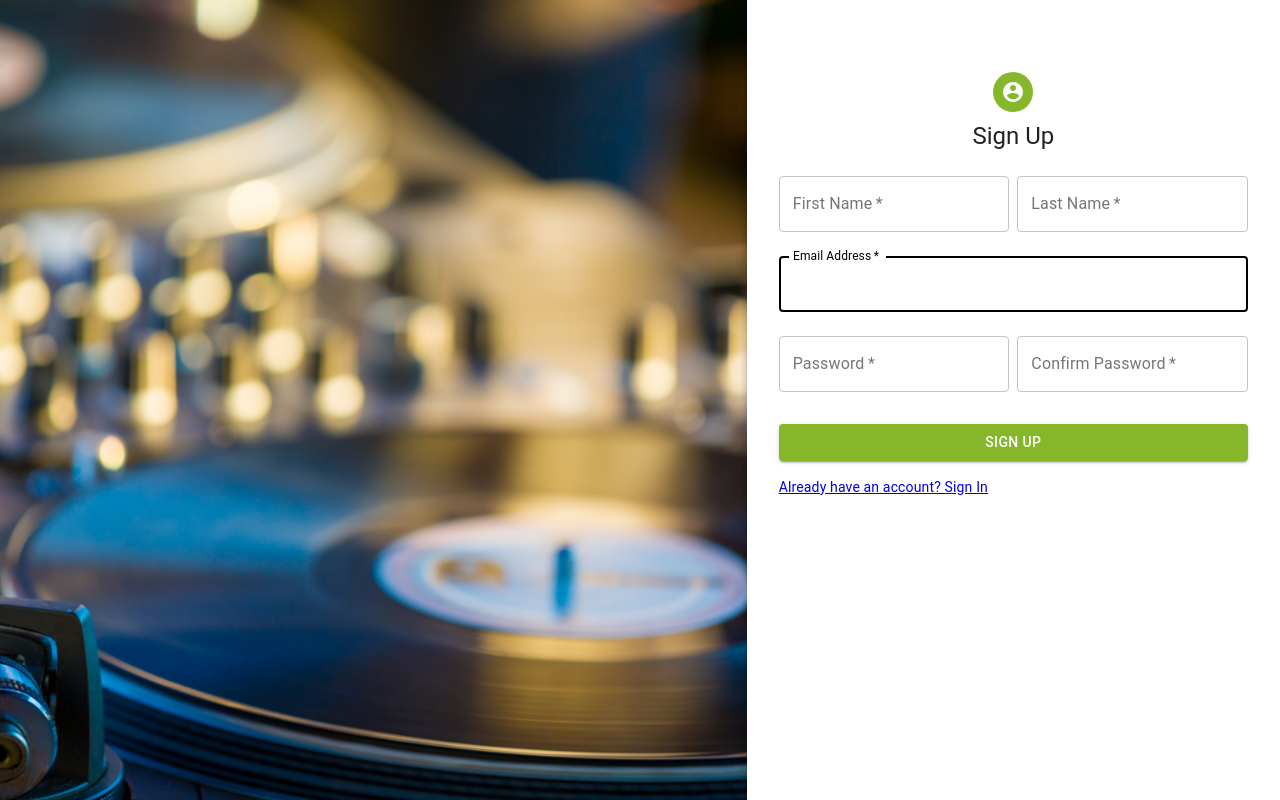
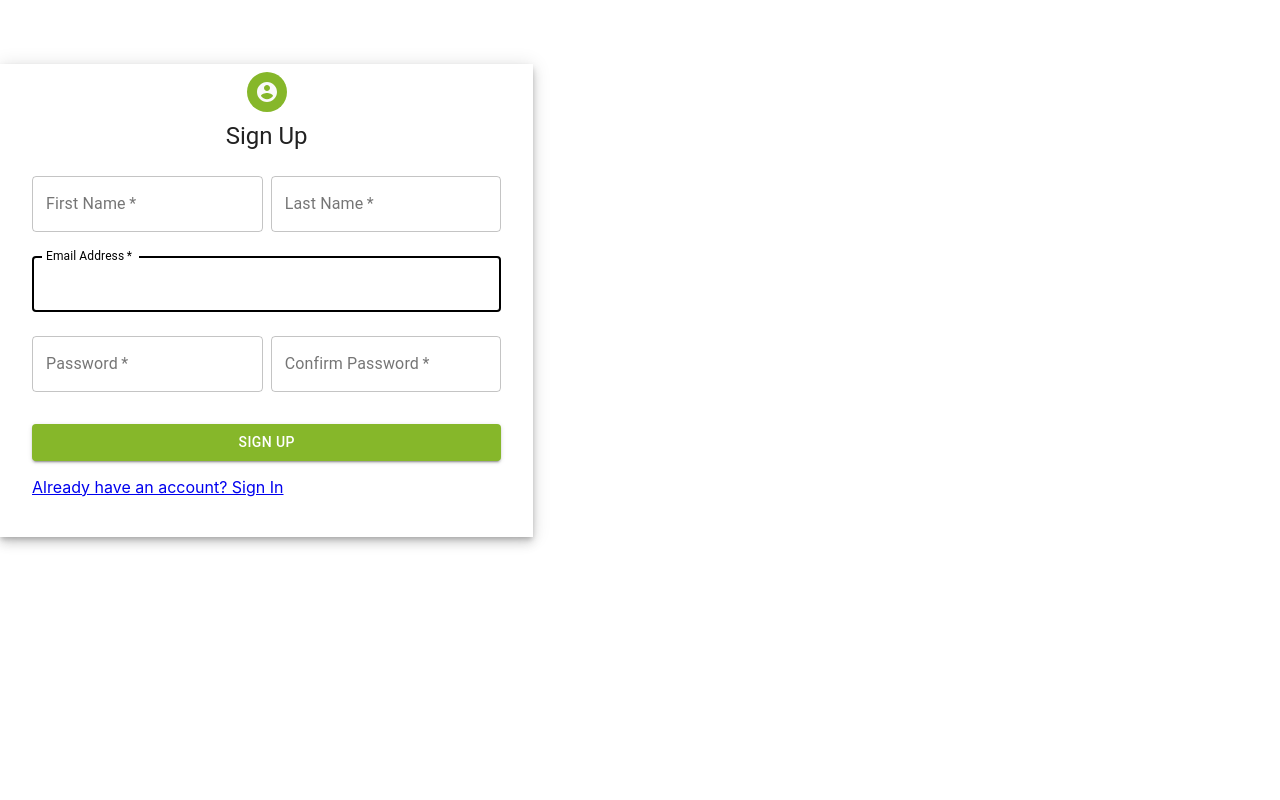
Before and after one commit to punchaal/musify, a React (Create React App) app in the folder musify-client/: page /sign-up in a window 1280 px wide. Built offline with nearby package versions, Linux system fonts and the light colour scheme.

Commit message:
Added routing to the pages

```diff
--- a/musify-client/package.json
+++ b/musify-client/package.json
@@ -8,6 +8,7 @@
     "@testing-library/jest-dom": "^5.3.0",
     "@testing-library/react": "^10.0.2",
     "@testing-library/user-event": "^10.0.1",
+    "axios": "^0.19.2",
     "react": "^16.13.1",
     "react-dom": "^16.13.1",
     "react-router-dom": "^5.1.2",
--- a/musify-client/src/App.js
+++ b/musify-client/src/App.js
@@ -1,7 +1,10 @@
 import React from 'react';
+import { Switch, Route } from 'react-router-dom';
 import './App.css';
 import { MuiThemeProvider, createMuiTheme } from '@material-ui/core/styles';
 import LandingPage from './pages/landing.page';
+import ProfilePage from './pages/profile.page';
+import SignUp from './components/signup.component';
 
 const theme = createMuiTheme({
   palette: {
@@ -18,7 +21,17 @@ const theme = createMuiTheme({
 function App() {
   return (
     <MuiThemeProvider theme={theme}>
-      <LandingPage />
+      <Switch>
+        <Route exact path='/'>
+          <LandingPage />
+        </Route>
+        <Route path='/profile-page'>
+          <ProfilePage />
+        </Route>
+        <Route path='/sign-up'>
+          <SignUp />
+        </Route>
+      </Switch>
     </MuiThemeProvider>
   );
 }
--- a/musify-client/src/components/signin.component.jsx
+++ b/musify-client/src/components/signin.component.jsx
@@ -1,4 +1,5 @@
-import React from 'react';
+import React, { useState } from 'react';
+import { Link, useHistory } from 'react-router-dom';
 import Avatar from '@material-ui/core/Avatar';
 import Button from '@material-ui/core/Button';
 import TextField from '@material-ui/core/TextField';
@@ -10,7 +11,7 @@ import Box from '@material-ui/core/Box';
 import Grid from '@material-ui/core/Grid';
 import QueueMusicIcon from '@material-ui/icons/QueueMusic';
 import Typography from '@material-ui/core/Typography';
-import { Link } from 'react-router-dom';
+import axios from 'axios';
 
 const useStyles = makeStyles(theme => ({
   paper: {
@@ -38,6 +39,43 @@ const useStyles = makeStyles(theme => ({
 
 export default function SignIn() {
   const classes = useStyles();
+  let history = useHistory();
+
+  const [formData, setFormData] = useState({
+    email: '',
+    password: ''
+  });
+
+  const { email, password } = formData;
+
+  const onChange = e =>
+    setFormData({ ...formData, [e.target.name]: e.target.value });
+
+  const onSubmit = async e => {
+    e.preventDefault();
+    try {
+      const config = {
+        headers: {
+          'Content-Type': 'application/json'
+        }
+      };
+      const loginUser = {
+        email,
+        password
+      };
+      const body = JSON.stringify(loginUser);
+
+      const res = await axios.post(
+        'http://localhost:8000/api/auth',
+        body,
+        config
+      );
+      console.log(res);
+      history.push('/profile-page');
+    } catch (err) {
+      console.error(err.response.data);
+    }
+  };
 
   return (
     <Grid item xs={12} sm={8} md={5} component={Paper} elevation={6} square>
@@ -48,7 +86,7 @@ export default function SignIn() {
         <Typography component='h1' variant='h5'>
           Sign in
         </Typography>
-        <form className={classes.form} noValidate>
+        <form className={classes.form} noValidate onSubmit={e => onSubmit(e)}>
           <TextField
             variant='outlined'
             margin='normal'
@@ -60,6 +98,8 @@ export default function SignIn() {
             autoComplete='email'
             autoFocus
             color='secondary'
+            value={email}
+            onChange={e => onChange(e)}
           />
           <TextField
             variant='outlined'
@@ -72,6 +112,8 @@ export default function SignIn() {
             id='password'
             autoComplete='current-password'
             color='secondary'
+            value={password}
+            onChange={e => onChange(e)}
           />
           <FormControlLabel
             control={<Checkbox value='remember' color='primary' />}
--- a/musify-client/src/components/signup.component.jsx
+++ b/musify-client/src/components/signup.component.jsx
@@ -1,4 +1,4 @@
-import React from 'react';
+import React, { useState } from 'react';
 import Avatar from '@material-ui/core/Avatar';
 import Button from '@material-ui/core/Button';
 import TextField from '@material-ui/core/TextField';
@@ -9,6 +9,7 @@ import Box from '@material-ui/core/Box';
 import Grid from '@material-ui/core/Grid';
 import AccountCircleIcon from '@material-ui/icons/AccountCircle';
 import Typography from '@material-ui/core/Typography';
+import axios from 'axios';
 
 const useStyles = makeStyles(theme => ({
   paper: {
@@ -36,6 +37,51 @@ const useStyles = makeStyles(theme => ({
 
 export default function SignUp() {
   const classes = useStyles();
+  const [formData, setFormData] = useState({
+    first_name: '',
+    last_name: '',
+    email: '',
+    password: '',
+    password2: ''
+  });
+
+  const { first_name, last_name, email, password, password2 } = formData;
+
+  const onChange = e =>
+    setFormData({ ...formData, [e.target.name]: e.target.value });
+
+  const onSubmit = async e => {
+    e.preventDefault();
+    if (password !== password2) {
+      console.log('Passwords do not match');
+    } else {
+      const newUser = {
+        first_name,
+        last_name,
+        email,
+        password
+      };
+
+      try {
+        const config = {
+          headers: {
+            'Content-Type': 'application/json'
+          }
+        };
+
+        const body = JSON.stringify(newUser);
+
+        const res = await axios.post(
+          'http://localhost:8000/api/users',
+          body,
+          config
+        );
+        console.log(res.data);
+      } catch (err) {
+        console.error(err.response.data);
+      }
+    }
+  };
 
   return (
     <Grid item xs={12} sm={8} md={5} component={Paper} elevation={6} square>
@@ -46,7 +92,7 @@ export default function SignUp() {
         <Typography component='h1' variant='h5'>
           Sign Up
         </Typography>
-        <form className={classes.form} noValidate>
+        <form className={classes.form} noValidate onSubmit={e => onSubmit(e)}>
           <Grid container spacing={1}>
             <Grid item xs={12} sm={6}>
               <TextField
@@ -56,10 +102,12 @@ export default function SignUp() {
                 fullWidth
                 id='fname'
                 label='First Name'
-                name='fname'
+                name='first_name'
                 autoComplete='First Name'
                 autoFocus
                 color='secondary'
+                value={first_name}
+                onChange={e => onChange(e)}
               />
             </Grid>
             <Grid item xs={12} sm={6}>
@@ -70,10 +118,12 @@ export default function SignUp() {
                 fullWidth
                 id='lname'
                 label='Last Name'
-                name='lname'
+                name='last_name'
                 autoComplete='Last Name'
                 autoFocus
                 color='secondary'
+                value={last_name}
+                onChange={e => onChange(e)}
               />
             </Grid>
           </Grid>
@@ -88,6 +138,8 @@ export default function SignUp() {
             autoComplete='email'
             autoFocus
             color='secondary'
+            value={email}
+            onChange={e => onChange(e)}
           />
           <Grid container spacing={1}>
             <Grid item xs={12} sm={6}>
@@ -102,6 +154,8 @@ export default function SignUp() {
                 id='password'
                 autoComplete='current-password'
                 color='secondary'
+                value={password}
+                onChange={e => onChange(e)}
               />
             </Grid>
 
@@ -111,12 +165,14 @@ export default function SignUp() {
                 margin='normal'
                 required
                 fullWidth
-                name='confirmPassword'
+                name='password2'
                 label='Confirm Password'
                 type='password'
-                id='confirmPassword'
+                id='password2'
                 autoComplete='confirm-password'
                 color='secondary'
+                value={password2}
+                onChange={e => onChange(e)}
               />
             </Grid>
           </Grid>
--- a/musify-client/src/pages/landing.page.jsx
+++ b/musify-client/src/pages/landing.page.jsx
@@ -31,7 +31,11 @@ export default function LandingPage() {
     <Grid container component='main' className={classes.root}>
       <CssBaseline />
       <Grid item xs={false} sm={4} md={7} className={classes.image} />
-      {history.location.pathname === '/' ? <SignIn /> : <SignUp />}
+      {history.location.pathname === '/' ? (
+        <SignIn />
+      ) : history.location.pathname === '/sign-up' ? (
+        <SignUp />
+      ) : null}
     </Grid>
   );
 }
--- /dev/null
+++ b/musify-client/src/pages/profile.page.jsx
@@ -0,0 +1,5 @@
+import React from 'react';
+
+export default function ProfilePage() {
+  return <div>THIS IS WHERE WE WILL HAVE THE PROFILE PAGE</div>;
+}
```
Also changed, not shown: 2 other files (tests, documents, lock files or other folders).
